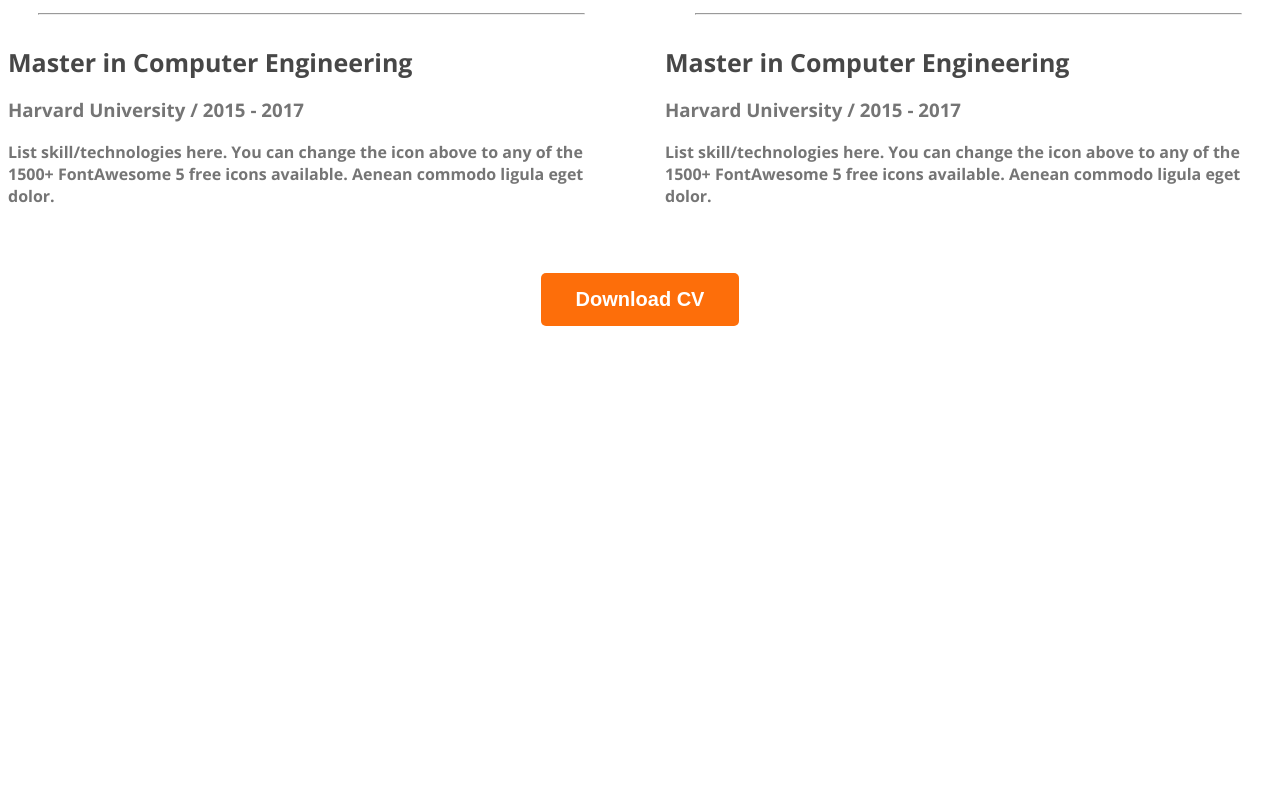
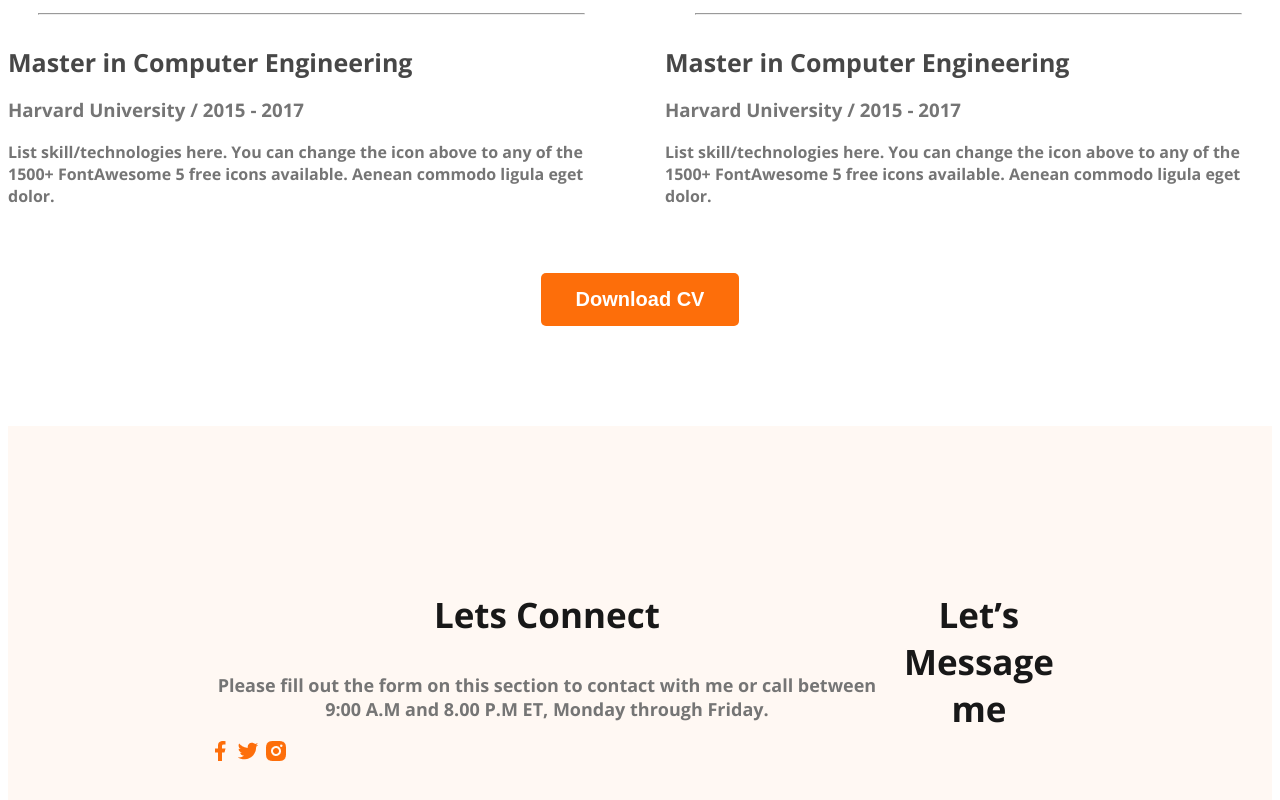
Before and after one commit to Anwar-97/developer-portfolio, a plain HTML site: page index.html in a window 1280 px wide. Shown: the part 2866-3666 px from the top of the page. Before the commit the page ends 3200 px from the top, so only its background shows below. Drawn offline with nearby package versions, Linux system fonts and the light colour scheme.

Commit message:
basic footer

```diff
--- a/index.html
+++ b/index.html
@@ -153,6 +153,19 @@
 
     </main>
     <footer>
+        <div class="footer-column">
+            <h3 class="section-title">Lets Connect</h3>
+            <p class="section-description">Please fill out the form on this section to contact with me or call between 9:00 A.M and 8.00 P.M ET, Monday through Friday.</p>
+            <div class="social-links">
+                <a href=""><img src="images/icons/facebook.png" alt=""></a>
+                <a href=""><img src="images/icons/twitter.png" alt=""></a>
+                <a href=""><img src="images/icons/insta.png" alt=""></a>
+
+            </div>
+        </div>
+        <div class="footer-column">
+            <h3 class="section-title">Let’s Message me</h3>
+        </div>
 
     </footer>
 
--- a/styles/portfolio.css
+++ b/styles/portfolio.css
@@ -181,3 +181,12 @@ main section{
   text-align: center;
   margin-top: 50px;
 }
+
+/* footer styles */
+
+footer{
+  display: flex;
+  background-color: #FFF8F3;
+  margin-top: 100px;
+  padding: 130px 200px;
+}
```
